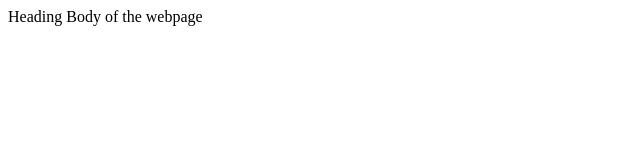
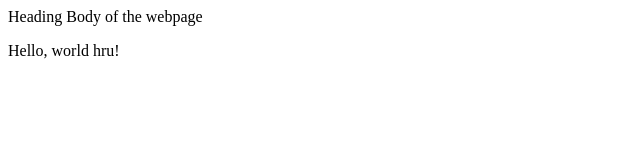
Before and after one commit to abhinavmarla/sample_website, a plain HTML site: page index.html in a window 1280 px wide. Shown: the whole page, without its empty margins (0-640 px from the left). Drawn offline with Linux system fonts and the light colour scheme.

Commit message:
added hw

```diff
--- a/index.html
+++ b/index.html
@@ -4,4 +4,5 @@
 </head>
 <body>
   Body of the webpage
+  <p>Hello, world hru!</p>
   </body>
```
Also changed, not shown: 1 other file.
